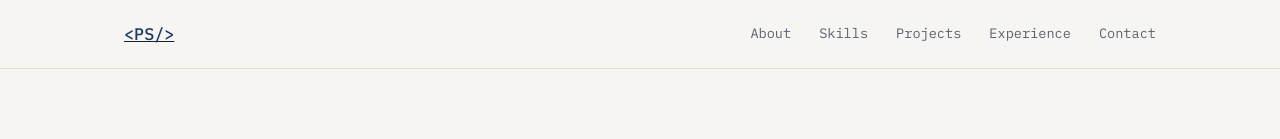
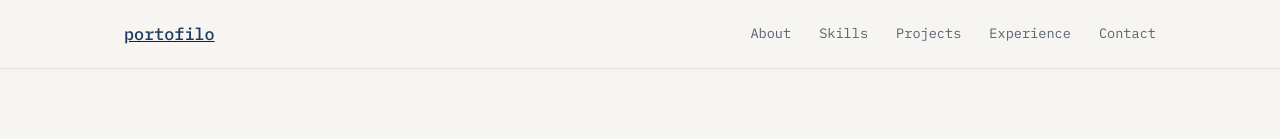
Before and after one commit to pooja-sharma0505/portofilo, a Nuxt app: page / in a window 1280 px wide. Shown: the top 139 px of the page. Built offline with nearby package versions, Linux system fonts and the light colour scheme.

Commit message:
Update brand mark text in TheNavbar component

```diff
--- a/components/TheNavbar.vue
+++ b/components/TheNavbar.vue
@@ -15,7 +15,7 @@ const close = () => { open.value = false }
   <header class="nav">
     <div class="wrap nav-inner">
       <a href="#top" class="brand" @click="close">
-        <span class="brand-mark">&lt;PS/&gt;</span>
+        <span class="brand-mark">portofilo</span>
       </a>
 
       <nav class="links">
```
